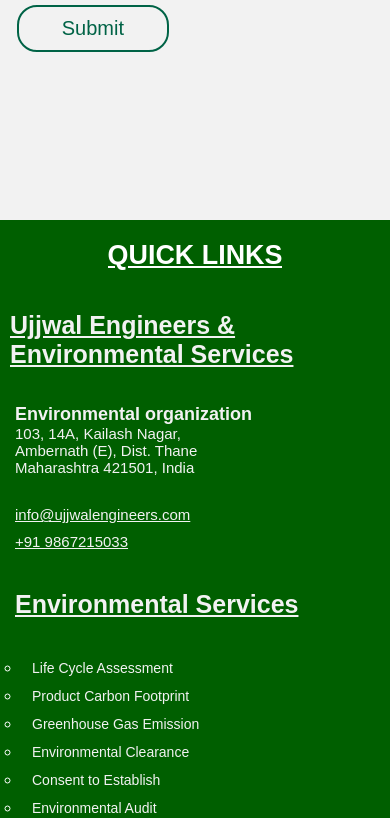
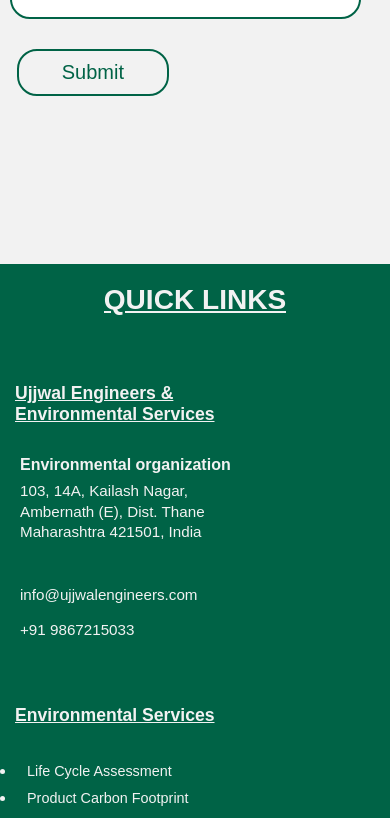
Before and after one commit to Shreyask24/Ujjwal, a React (Vite) app: page /career in a window 390 px wide. Shown: the part 1156-1974 px from the top of the page. Built offline with nearby package versions, Linux system fonts and the light colour scheme; a web font is replaced by a local one.

Commit message:
integrated css files for each component for responsiveness

```diff
--- /dev/null
+++ b/src/css/Gallery.css
@@ -0,0 +1,89 @@
+:root {
+    --green: #006346;
+    --grey: #D9D9D9;
+    --white: #f2f2f2;
+    --yellow: #ffbb00;
+}
+
+.gallery {
+    background-color: #f5f5f5;
+    box-sizing: border-box;
+}
+
+.section-title {
+    text-align: center;
+    margin: 2rem 0;
+}
+
+.gallery-images {
+    display: grid;
+    grid-template-columns: repeat(auto-fit, minmax(280px, 1fr));
+    gap: 1.5rem;
+    margin: 2rem 0;
+}
+
+.gallery-images img {
+    width: 100%;
+    height: auto;
+    border-radius: 20px;
+    object-fit: cover;
+}
+
+/* Marquee section */
+.gallery-marquee {
+    margin: 3rem 0;
+    text-align: center;
+}
+
+.marquee-heading {
+    font-size: 1.2rem;
+    margin: 1rem 0;
+}
+
+.marquee-section {
+    overflow: hidden;
+    position: relative;
+    padding: 1rem 0;
+}
+
+.marquee-section marquee img {
+    height: 120px;
+    margin: 0 1rem;
+    vertical-align: middle;
+}
+
+/* Important Links Section */
+.impLinks-section {
+    display: grid;
+    grid-template-columns: repeat(auto-fit, minmax(250px, 1fr));
+    gap: 1.5rem;
+    margin: 2rem 0;
+    padding: 0;
+    list-style: none;
+}
+
+.impLinks-section ul,
+.impLinks-section div {
+    padding: 0;
+    margin: 0;
+    list-style: none;
+}
+
+.impLinks-section li {
+    font-size: 10px;
+}
+
+.impLinks-section a {
+    text-decoration: underline;
+    font-weight: 500;
+}
+
+.impLinks-section a:hover {
+    text-decoration: underline;
+}
+
+/* Responsive Typography */
+.section-title h1,
+.marquee-heading h1 {
+    font-size: clamp(1.7rem, 2.5vw, 2rem);
+}
--- /dev/null
+++ b/src/css/QuickLinks.css
@@ -0,0 +1,161 @@
+/* ============================
+   Quick Links Base Styling
+============================ */
+:root {
+    --green: #006346;
+    --grey: #D9D9D9;
+    --white: #f2f2f2;
+    --yellow: #ffbb00;
+}
+
+.quick-links {
+    background-color: var(--green, #00695c);
+    color: var(--white, #ffffff);
+}
+
+.links-title {
+    text-align: center;
+    text-transform: uppercase;
+    text-decoration: underline;
+    font-size: 1.8rem;
+    font-weight: 600;
+    margin-bottom: 2rem;
+}
+
+
+/* ============================
+   Link Items Layout
+============================ */
+
+.link-items {
+    display: grid;
+    grid-template-columns: repeat(auto-fit, minmax(240px, 1fr));
+    gap: 2.5rem;
+    margin-bottom: 2rem;
+}
+
+
+/* ============================
+   Section Headings
+============================ */
+
+.link-items .quick-links-section2 h1,
+.link-items .company-name h1 {
+    font-size: 1.2rem;
+    margin-bottom: 1rem;
+    color: var(--white);
+    text-decoration: underline;
+}
+
+#address-title {
+    font-size: 1rem;
+    font-weight: 600;
+    margin-bottom: 0.5rem;
+}
+
+
+/* ============================
+   Address & Contact Info
+============================ */
+
+.company-name p {
+    margin: 0.2rem 0;
+    font-size: 0.95rem;
+}
+
+.address {
+    margin-top: 1rem;
+    display: flex;
+    flex-direction: column;
+    gap: 0.5rem;
+}
+
+.address a {
+    font-size: 1rem;
+    color: #f2f2f2;
+    text-decoration: none;
+    transition: text-decoration 0.2s ease-in-out;
+}
+
+.address a:hover {
+    text-decoration: underline;
+}
+
+
+/* ============================
+   List Items & Links
+============================ */
+
+.link-items ul {
+    padding: 0;
+    margin: 0;
+    list-style-type: none;
+}
+
+.link-items ul li {
+    padding: 0.3rem 0;
+    list-style-position: inside;
+    list-style-type: disc;
+}
+
+.link-items ul li a {
+    color: #f2f2f2;
+    text-decoration: none;
+    font-size: 0.95rem;
+    transition: 0.2s ease;
+}
+
+.link-items ul li a:hover {
+    text-decoration: underline;
+}
+
+
+/* ============================
+   Footer
+============================ */
+
+footer {
+    text-align: center;
+    padding: 1rem;
+    font-size: 0.85rem;
+    text-transform: uppercase;
+    color: var(--grey, #cccccc);
+    border-top: 1px solid rgba(255, 255, 255, 0.2);
+}
+
+footer span {
+    color: var(--yellow, #ffd700);
+}
+
+
+/* ============================
+   Responsive Adjustments
+============================ */
+
+@media (max-width: 768px) {
+    .links-title {
+        font-size: 1.5rem;
+    }
+
+    .link-items {
+        grid-template-columns: 1fr;
+        gap: 2rem;
+    }
+
+    .link-items .quick-links-section2 h1,
+    .link-items .company-name h1 {
+        font-size: 1.1rem;
+    }
+
+    .link-items ul li a {
+        font-size: 0.9rem;
+    }
+
+    .address a {
+        font-size: 0.95rem;
+    }
+
+    footer {
+        font-size: 0.75rem;
+    }
+}
--- a/src/screens/Gallery.jsx
+++ b/src/screens/Gallery.jsx
@@ -1,4 +1,6 @@
 import React from 'react'
+import '../css/Gallery.css';
+
 
 import AshuOrganics from "../assets/Ashu-Organics.png"
 import UPL from "../assets/UPL-Secondary.png"
@@ -143,7 +145,6 @@
 
 
                 <div className='section-title'>
-
                     <h1>Important Links</h1>
                 </div>
                 <div data-aos="fade-in" data-aos-once='true' data-aos-duration="2000" className='impLinks-section'>
--- a/src/screens/Navbar.jsx
+++ b/src/screens/Navbar.jsx
@@ -93,7 +93,7 @@
 
                         </div>
 
-                        <Button sx={{ display: "flex", justifyContent: "end", visibility: { xs: "visible", xl: "hidden" } }} onClick={handleOpen}>
+                        <Button sx={{ display: { xs: "flex", lg: "none" }, justifyContent: "end", visibility: { xs: "visible", lg: "hidden" } }} onClick={handleOpen}>
                             <MenuIcon style={{ color: "white" }} size="30px" />
                         </Button>
                     </div>
@@ -134,29 +134,29 @@
                                 </button>
                                 <ul className="submenu">
                                     <li className="ec-dropdown">
-                                        <a href="#" style={{ fontSize: "18px" }} aria-label="Environmental Consultancy">Environmental Consultancy</a>
+                                        <a href="#" className='ec' aria-label="Environmental Consultancy">Environmental Consultancy</a>
                                         <ul className="ec-menu">
-                                            <li><Link to="/services" state={{ section: "life-cycle-assessment" }} style={{ fontSize: "17px" }}>Life Cycle Assessment</Link></li>
-                                            <li><Link to="/services" state={{ section: "product-carbon-footprint" }} style={{ fontSize: "17px" }}>Product Carbon Footprint</Link></li>
-                                            <li><Link to="/services" state={{ section: "greenhouse-gas-emission" }} style={{ fontSize: "17px" }}>Greenhouse Gas Emission</Link></li>
-                                            <li><Link to="/services" state={{ section: "environmental-clearance" }} style={{ fontSize: "17px" }}>Environmental Clearance (EC/EIA)</Link></li>
-                                            <li><Link to="/services" state={{ section: "consent-to-establish" }} style={{ fontSize: "17px" }}>Consent to Establish / Consent to Operate</Link></li>
-                                            <li><Link to="/services" state={{ section: "environmental-audit" }} style={{ fontSize: "17px" }}>Environmental Audit</Link></li>
-                                            <li><Link to="/services" state={{ section: "statutory-compliances" }} style={{ fontSize: "17px" }}>Statutory Compliances</Link></li>
-                                            <li><Link to="/services" state={{ section: "environmental-monitoring-and-analysis" }} style={{ fontSize: "17px" }}>Environmental Monitoring and Analysis</Link></li>
-                                            <li><Link to="/services" state={{ section: "epr" }} style={{ fontSize: "17px" }}>Extended Producer Responsibility (EPR)</Link></li>
+                                            <li><Link to="/services" state={{ section: "life-cycle-assessment" }} className='ec'>Life Cycle Assessment</Link></li>
+                                            <li><Link to="/services" state={{ section: "product-carbon-footprint" }} className='ec'>Product Carbon Footprint</Link></li>
+                                            <li><Link to="/services" state={{ section: "greenhouse-gas-emission" }} className='ec'>Greenhouse Gas Emission</Link></li>
+                                            <li><Link to="/services" state={{ section: "environmental-clearance" }} className='ec'>Environmental Clearance (EC/EIA)</Link></li>
+                                            <li><Link to="/services" state={{ section: "consent-to-establish" }} className='ec'>Consent to Establish</Link></li>
+                                            <li><Link to="/services" state={{ section: "environmental-audit" }} className='ec'>Environmental Audit</Link></li>
+                                            <li><Link to="/services" state={{ section: "statutory-compliances" }} className='ec'>Statutory Compliances</Link></li>
+                                            <li><Link to="/services" state={{ section: "environmental-monitoring-and-analysis" }} className='ec'>Environmental Monitoring and Analysis</Link></li>
+                                            <li><Link to="/services" state={{ section: "epr" }} className='ec'>Extended Producer Responsibility (EPR)</Link></li>
                                         </ul>
                                     </li>
                                     <li className="ss-dropdown">
-                                        <a href="#" style={{ fontSize: "18px" }} aria-label="Safety Services Consultancy">Safety Services Consultancy</a>
+                                        <a href="#" className='ec' aria-label="Safety Services Consultancy">Safety Services Consultancy</a>
                                         <ul className="ss-menu">
-                                            <li><Link to="/safety-services" state={{ section: "risk-assessment" }} style={{ fontSize: "17px" }}>Risk Assessment</Link></li>
-                                            <li><Link to="/safety-services" state={{ section: "workshop-facilitation" }} style={{ fontSize: "17px" }}>Workshop Facilitation</Link></li>
-                                            <li><Link to="/safety-services" state={{ section: "functional-safety-services" }} style={{ fontSize: "17px" }}>Functional Safety Services</Link></li>
-                                            <li><Link to="/safety-services" state={{ section: "other-safety-workshop-services" }} style={{ fontSize: "17px" }}>Other Safety Workshop Services</Link></li>
-                                            <li><Link to="/safety-services" state={{ section: "other-safety-desktop-studies" }} style={{ fontSize: "17px" }}>Other Safety Desktop Studies</Link></li>
-                                            <li><Link to="/safety-services" state={{ section: "safety-audit" }} style={{ fontSize: "17px" }}>Safety Audit</Link></li>
-                                            <li><Link to="/safety-services" state={{ section: "energy-audit" }} style={{ fontSize: "17px" }}>Energy Audit</Link></li>
+                                            <li><Link to="/safety-services" state={{ section: "risk-assessment" }} className='ec'>Risk Assessment</Link></li>
+                                            <li><Link to="/safety-services" state={{ section: "workshop-facilitation" }} className='ec'>Workshop Facilitation</Link></li>
+                                            <li><Link to="/safety-services" state={{ section: "functional-safety-services" }} className='ec'>Functional Safety Services</Link></li>
+                                            <li><Link to="/safety-services" state={{ section: "other-safety-workshop-services" }} className='ec'>Other Safety Workshop Services</Link></li>
+                                            <li><Link to="/safety-services" state={{ section: "other-safety-desktop-studies" }} className='ec'>Other Safety Desktop Studies</Link></li>
+                                            <li><Link to="/safety-services" state={{ section: "safety-audit" }} className='ec'>Safety Audit</Link></li>
+                                            <li><Link to="/safety-services" state={{ section: "energy-audit" }} className='ec'>Energy Audit</Link></li>
                                         </ul>
                                     </li>
                                 </ul>
@@ -168,12 +168,12 @@
                                 <a className='nav-anchor' href=""> Projects</a>
                                 <button className="dropbtn" aria-label="Open Projects dropdown"><ChevronDown size={16} strokeWidth={5} /></button>
                                 <div className="dropdown-content">
-                                    <Link to="/projects" state={{ section: "etp" }}>Effluent Treatment Plant (ETP)</Link>
-                                    <Link to="/projects" state={{ section: "mee" }}>Multiple Effect Evaporator (MEE)</Link>
-                                    <Link to="/projects" state={{ section: "mvre" }}>Mechanical Vapor Recompression (MVRE)</Link>
-                                    <Link to="/projects" state={{ section: "atfd" }}>Agitated Thin Film Dryer (ATFD)</Link>
-                                    <Link to="/projects" state={{ section: "stp" }}>Sewage Treatment Plant (STP)</Link>
-                                    <Link to="/projects" state={{ section: "ro" }}>Reverse Osmosis Plant (RO)</Link>
+                                    <Link to="/projects" state={{ section: "etp" }} className='ec'>Effluent Treatment Plant (ETP)</Link>
+                                    <Link to="/projects" state={{ section: "mee" }} className='ec'>Multiple Effect Evaporator (MEE)</Link>
+                                    <Link to="/projects" state={{ section: "mvre" }} className='ec'>Mechanical Vapor Recompression (MVRE)</Link>
+                                    <Link to="/projects" state={{ section: "atfd" }} className='ec'>Agitated Thin Film Dryer (ATFD)</Link>
+                                    <Link to="/projects" state={{ section: "stp" }} className='ec'>Sewage Treatment Plant (STP)</Link>
+                                    <Link to="/projects" state={{ section: "ro" }} className='ec'>Reverse Osmosis Plant (RO)</Link>
                                 </div>
                             </div>
                             <li><Link to="/career" aria-label="Career - Ujjwal Engineers">Career</Link></li>
--- a/src/screens/QuickLinks.jsx
+++ b/src/screens/QuickLinks.jsx
@@ -5,6 +5,8 @@
 import UdyamCertificate from "../assets/Udyam-Registration-Certificate.pdf"
 import PolicyMarathi from "../assets/Quality-Policy-Marathi.pdf"
 import PolicyEnglish from "../assets/Quality-Policy-English.pdf"
+
+import "../css/QuickLinks.css"
 
 const QuickLinks = () => {
     return (
@@ -45,7 +47,7 @@
                             <li><Link to="/services" state={{ section: "consent-to-establish" }}>Consent to Establish</Link></li>
                             <li><Link to="/services" state={{ section: "environmental-audit" }}>Environmental Audit</Link></li>
                             <li><Link to="/services" state={{ section: "statutory-compliances" }}>Statutory Compliances</Link></li>
-                            <li><Link to="/services" state={{ section: "environmental-monitoring-and-analysis" }}>Environmental Monitoring & Analysis</Link></li>
+                            <li><Link to="/services" state={{ section: "environmental-monitoring-and-analysis" }}>Environmental Monitoring</Link></li>
                             <li><Link to="/services" state={{ section: "epr" }}>Extended Producer Responsibility</Link></li>
                         </ul>
                     </div>
--- a/src/screens/Services.jsx
+++ b/src/screens/Services.jsx
@@ -2,6 +2,7 @@
 import Navbar from './Navbar'
 import QuickLinks from './QuickLinks'
 
+import "../css/Services.css"
 import Typewriter from 'typewriter-effect';
 
 
@@ -396,7 +397,7 @@
                             <img data-aos="fade-right" data-aos-once='true' data-aos-duration="2000" src={EnvironmentalMonitoring} loading="lazy" alt="Environmental Monitoring and Analysis" />
 
                             <div data-aos="fade-in" data-aos-once='true' data-aos-duration="2000" className="service-text">
-                                <b>Environmental Monitoring and Analysis.</b>
+                                <h3>Environmental Monitoring and Analysis.</h3>
                                 <li className="sublist">Ambient Air Monitoring and Analysis.</li>
 
                                 <li className="sublist">Source / Stack Monitoring and Analysis.</li>
```
Also changed, not shown: src/css/Services.css (added, +154 -0 lines), src/index.css (+88 -12 lines).
